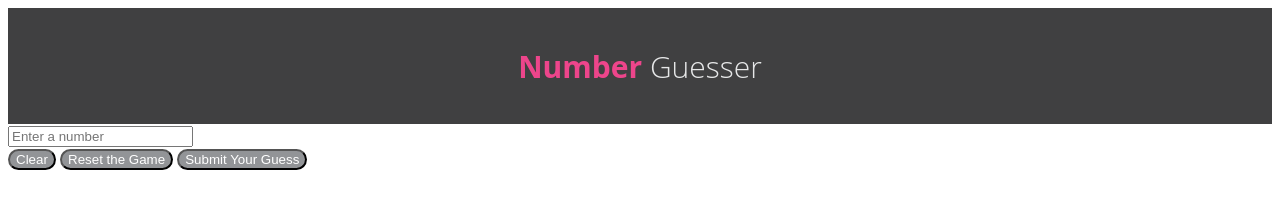
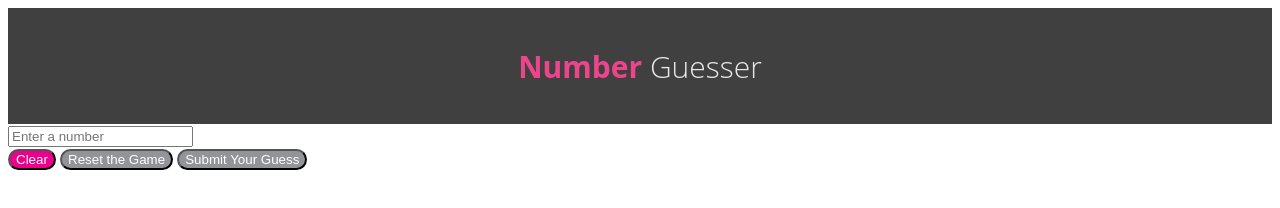
Before and after one commit to tmaria17/number_guesser, a plain HTML site: page index.html in a window 1280 px wide. In both pictures the pointer is over the button "Clear". Drawn offline with Linux system fonts and the light colour scheme.

Commit message:
Add styling to buttons.

```diff
--- a/style.css
+++ b/style.css
@@ -25,3 +25,6 @@ nav {
   border-radius: 25px;
   color: #FFFFFF;
 }
+.buttons:hover {
+  background-color: #EB008B;
+}
```
